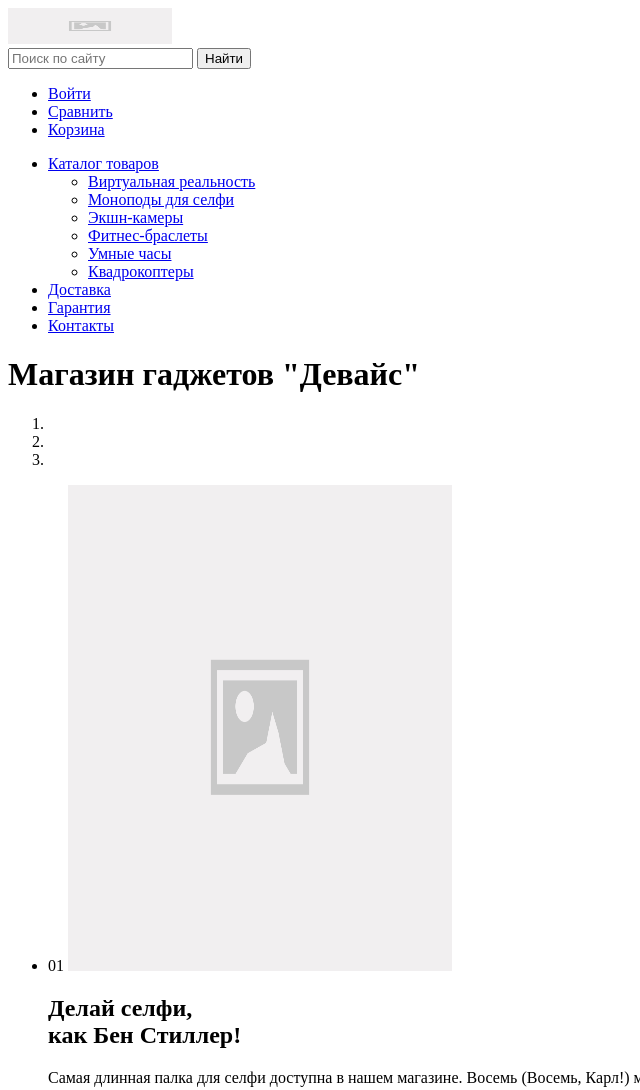
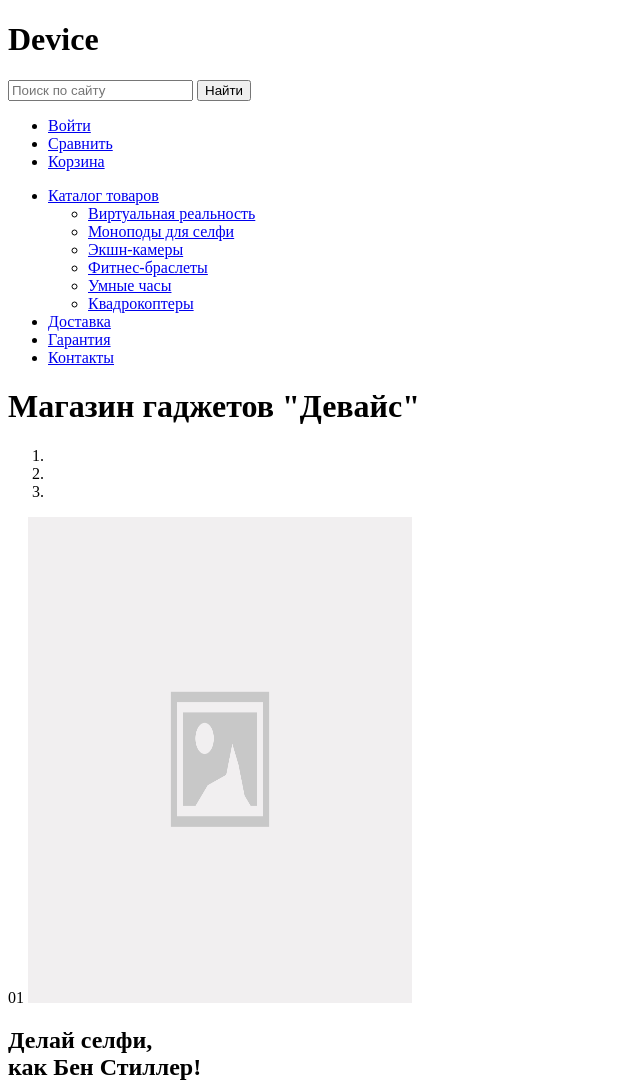
Before and after one commit to mariaKam/356023-device, a plain HTML site: page index.html in a window 1280 px wide. Shown: the top 1090 px of the page, without its empty margins (0-640 px from the left). Drawn offline with Linux system fonts and the light colour scheme.

Commit message:
Исправление замечаний - 1

```diff
--- a/index.html
+++ b/index.html
@@ -8,11 +8,10 @@
     <body>
         <div class="container">
             <header class="main-header">
-                <nav class="main-nav">
-                    <a class="main-header-logo">
-                        <img src="img/placeholder.png" width="164px" height="36px" alt="DEVICE"/>
-                    </a>
-                    <form class="search main-header-search" action="https://echo.htmlacademy.ru" method="get">
+
+                <h1 class="logo main-header-logo"><a>Device</a></h1>
+
+                <form class="site-search" action="https://echo.htmlacademy.ru" method="get">
                     <input type="text" placeholder="Поиск по сайту">
                     <button type="submit" class="search-btn">Найти</button>
                 </form>
@@ -23,6 +22,7 @@
                     <li class="cart"><a href="cart.html">Корзина</a></li>
                 </ul>
 
+                <nav class="main-nav">
                     <ul class="site-nav header-site-nav">
                         <li class="contains-sub-menu"><a href="catalog.html">Каталог товаров</a>
                             <div class="sub-menu">
@@ -50,16 +50,17 @@
             <main>
                 <h1 class="visually-hidden">Магазин гаджетов "Девайс"</h1>
 
-                <section class="slider">
-                    <ol class="slide-indicators">
+                <section class="slider promo-slider">
+                    <ol class="slider-indicators">
                         <li class="indicator indicator-1 active"></li>
                         <li class="indicator indicator-2"></li>
                         <li class="indicator indicator-3"></li>
                     </ol>
-                    <ul class="slides-list">
-                        <li class="slide slide-1 active">
+                    <div class="slider-inner">
+                        <article class="slide slide-1 active">
                             <span class="slide-number">01</span>
-                            <img src="img/placeholder.png" width="384px" height="486px" class="slide-image"/>
+                            <img src="img/placeholder.png" width="384" height="486" alt="Селфи-палка"
+                                 class="slide-image"/>
                             <h2 class="slide-title">Делай селфи,<br> как Бен Стиллер!</h2>
                             <p>Самая длинная палка для селфи доступна в нашем магазине. Восемь (Восемь, Карл!) метров
                                 длиной и весом всего 5 килограмм.</p>
@@ -76,10 +77,11 @@
                                     <td>Материал</td>
                                 </tr>
                             </table>
-                        </li>
-                        <li class="slide slide-2">
+                        </article>
+                        <article class="slide slide-2">
                             <span class="slide-number">02</span>
-                            <img src="img/placeholder.png" width="345px" height="485px" class="slide-image"/>
+                            <img src="img/placeholder.png" width="345" height="485" alt="Фитнес-браслет"
+                                 class="slide-image"/>
                             <h2 class="slide-title">Худеем<br> правильно!</h2>
                             <p>Мотивирующие фитнес-браслеты помогут найти в себе силы не пропускать занятия и соблюдать
                                 диету.</p>
@@ -92,10 +94,11 @@
                                     <td>Без подзарядки</td>
                                 </tr>
                             </table>
-                        </li>
-                        <li class="slide slide-3">
+                        </article>
+                        <article class="slide slide-3">
                             <span class="slide-number">03</span>
-                            <img src="img/placeholder.png" width="384px" height="486px" class="slide-image"/>
+                            <img src="img/placeholder.png" width="384" height="486" alt="Квадрокоптер"
+                                 class="slide-image"/>
                             <h2 class="slide-title">Порхает как бабочка, жалит как пчела!</h2>
                             <p>Этот обычный, на первый взгляд, квадракоптер оснащен мощным лазером, замаскированным под
                                 стандартную камеру.</p>
@@ -110,8 +113,8 @@
                                     <td>Радиус поражения</td>
                                 </tr>
                             </table>
-                        </li>
-                    </ul>
+                        </article>
+                    </div>
                 </section>
 
                 <section class="product-categories">
@@ -174,20 +177,20 @@
                     <h2 class="visually-hidden">Популярные бренды</h2>
                     <ul class="product-brands-list">
                         <li>
-                            <img src="img/placeholder.png" class="brand-logo dji-logo" width="260px" height="100px"
+                            <img src="img/placeholder.png" class="brand-logo dji-logo" width="260" height="100"
                                  alt="dji"/>
                         </li>
                         <li>
-                            <img src="img/placeholder.png" class="brand-logo sri-gadgets-logo" width="260px"
-                                 height="100px"
+                            <img src="img/placeholder.png" class="brand-logo sri-gadgets-logo" width="260"
+                                 height="100"
                                  alt="SRI GADGETS"/>
                         </li>
                         <li>
-                            <img src="img/placeholder.png" class="brand-logo go-pro-logo" width="260px" height="100px"
+                            <img src="img/placeholder.png" class="brand-logo go-pro-logo" width="260" height="100"
                                  alt="GoPro"/>
                         </li>
                         <li>
-                            <img src="img/placeholder.png" class="brand-logo vive-logo" width="260px" height="100px"
+                            <img src="img/placeholder.png" class="brand-logo vive-logo" width="260" height="100"
                                  alt="VIVE"/>
                         </li>
                     </ul>
@@ -212,14 +215,14 @@
                     <p>Вы можете забрать товар сами, заехав в наш офис. Заодно, вы сможете проверить работоспособность
                         покупки. Всякое бывает.
                     </p>
-                    <img src="img/placeholder.png" width="560" height="222" class="map">
+                    <img src="img/placeholder.png" width="560" height="222" alt="Карта" class="map">
                     <a class="btn contacts-btn" href="#modal-contact">Напишите нам</a>
                 </section>
             </main>
 
             <footer class="main-footer">
                 <a class="main-footer-logo">
-                    <img src="img/placeholder.png" width="164px" height="36px" alt="Device"/>
+                    <img src="img/placeholder.png" width="164" height="36" alt="Device"/>
                 </a>
                 <ul class="user-nav footer-user-nav">
                     <li class="login"><a href="login.html">Войти</a></li>
@@ -229,7 +232,7 @@
                 <p class="footer-address">
                     г. Москва, ул. Строителей, 15
                 </p>
-                <ul class="site-nav">
+                <ul class="site-nav footer-site-nav">
                     <li><a href="delivery.html">Доставка</a></li>
                     <li><a href="warranty.html">Гарантия</a></li>
                     <li><a href="contacts.html">Контакты</a></li>
@@ -246,7 +249,7 @@
                 </div>
                 <p class="footer-copyright">
                     <a class="footer-copyright-logo" href="https://htmlacademy.ru/intensive/htmlcss">
-                        <img src="img/placeholder.png" width="27px" height="35px" alt="HtmlAcademy"/>
+                        <img src="img/placeholder.png" width="27" height="35" alt="HtmlAcademy"/>
                     </a>
                 </p>
             </footer>
```
Also changed, not shown: catalog.html (+2 -2 lines). Lines whose indentation alone changed are shown as unchanged.
